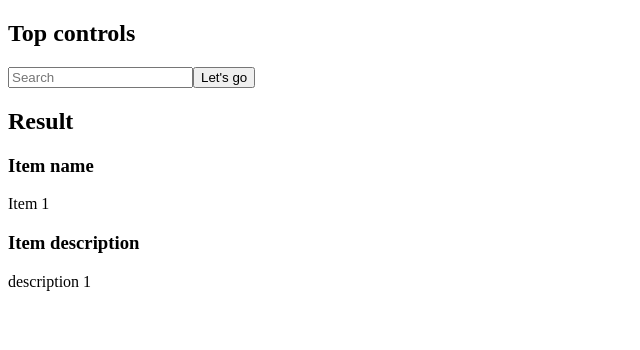
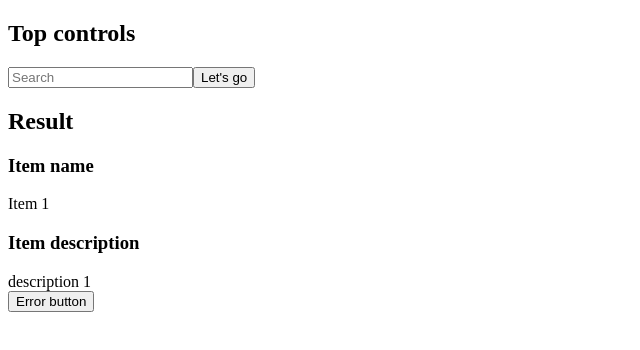
Before and after one commit to Michael5366/rs-react-app, a React (Vite) app: page / in a window 1280 px wide. Shown: the top 350 px of the page, without its empty margins (0-640 px from the left). Built offline with nearby package versions, Linux system fonts and the light colour scheme.

Commit message:
feat: add ErrorButton component (Tue, Jul 08, 2025 07:01 PM)

```diff
--- a/src/App/App.tsx
+++ b/src/App/App.tsx
@@ -3,6 +3,7 @@ import type { HtmlElementProps } from '../types/interfaces';
 import Main from '../components/Main/Main';
 import SearchForm from '../components/Search/Form';
 import CardList from '../components/CardList/CardList';
+import ErrorButton from '../components/ErrorButton/ErrorButton';
 
 class App extends Component<HtmlElementProps> {
   render() {
@@ -11,6 +12,7 @@ class App extends Component<HtmlElementProps> {
         <Main>
           <SearchForm />
           <CardList />
+          <ErrorButton />
         </Main>
       </div>
     );
--- /dev/null
+++ b/src/components/ErrorButton/ErrorButton.tsx
@@ -0,0 +1,12 @@
+import { Component } from 'react';
+import ButtonTemplate from '../Templates/ButtonTemplate/ButtonTemplate';
+
+class ErrorButton extends Component {
+  render() {
+    return (
+      <ButtonTemplate className="app__error-btn">Error button</ButtonTemplate>
+    );
+  }
+}
+
+export default ErrorButton;
```
